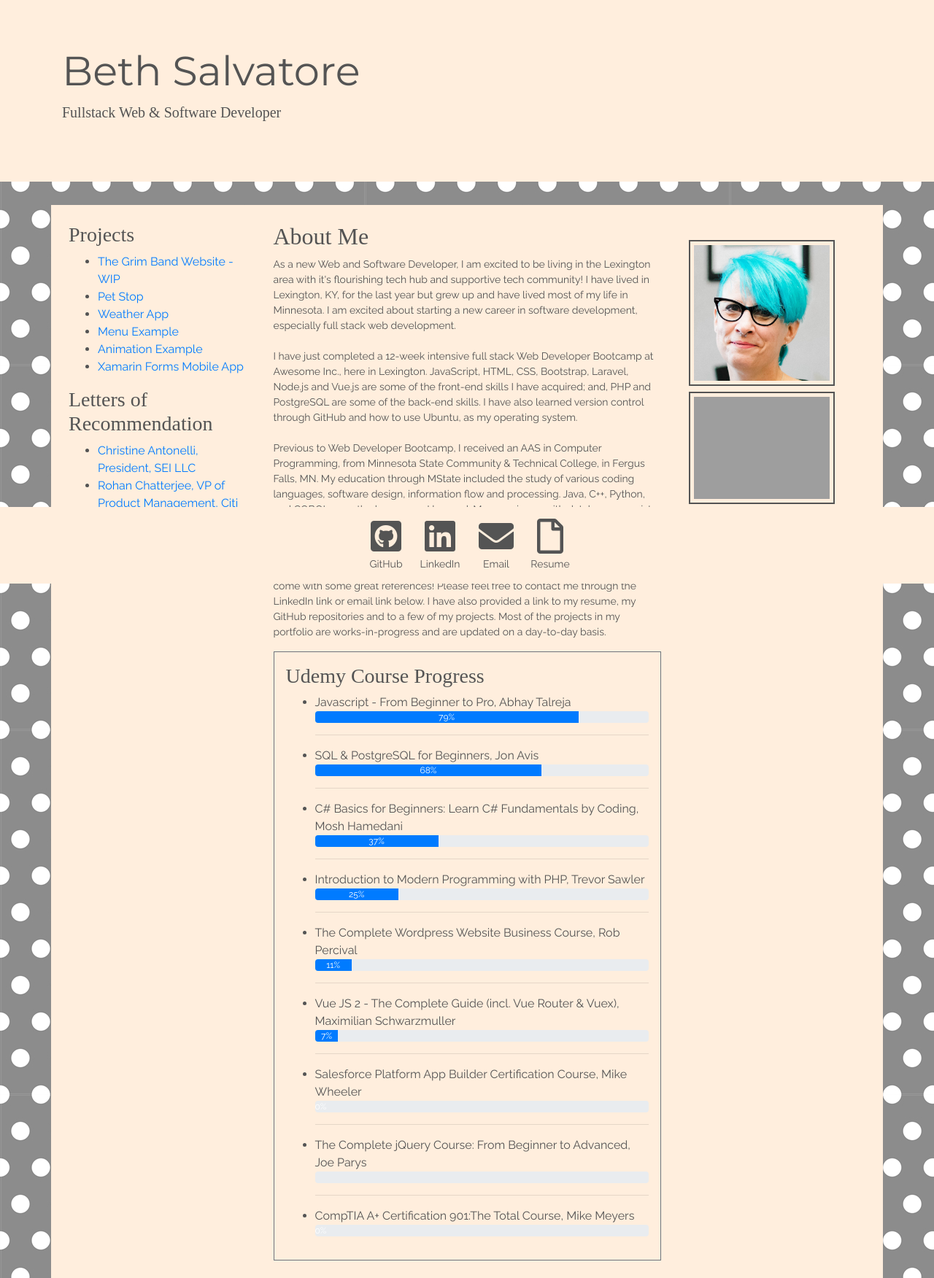
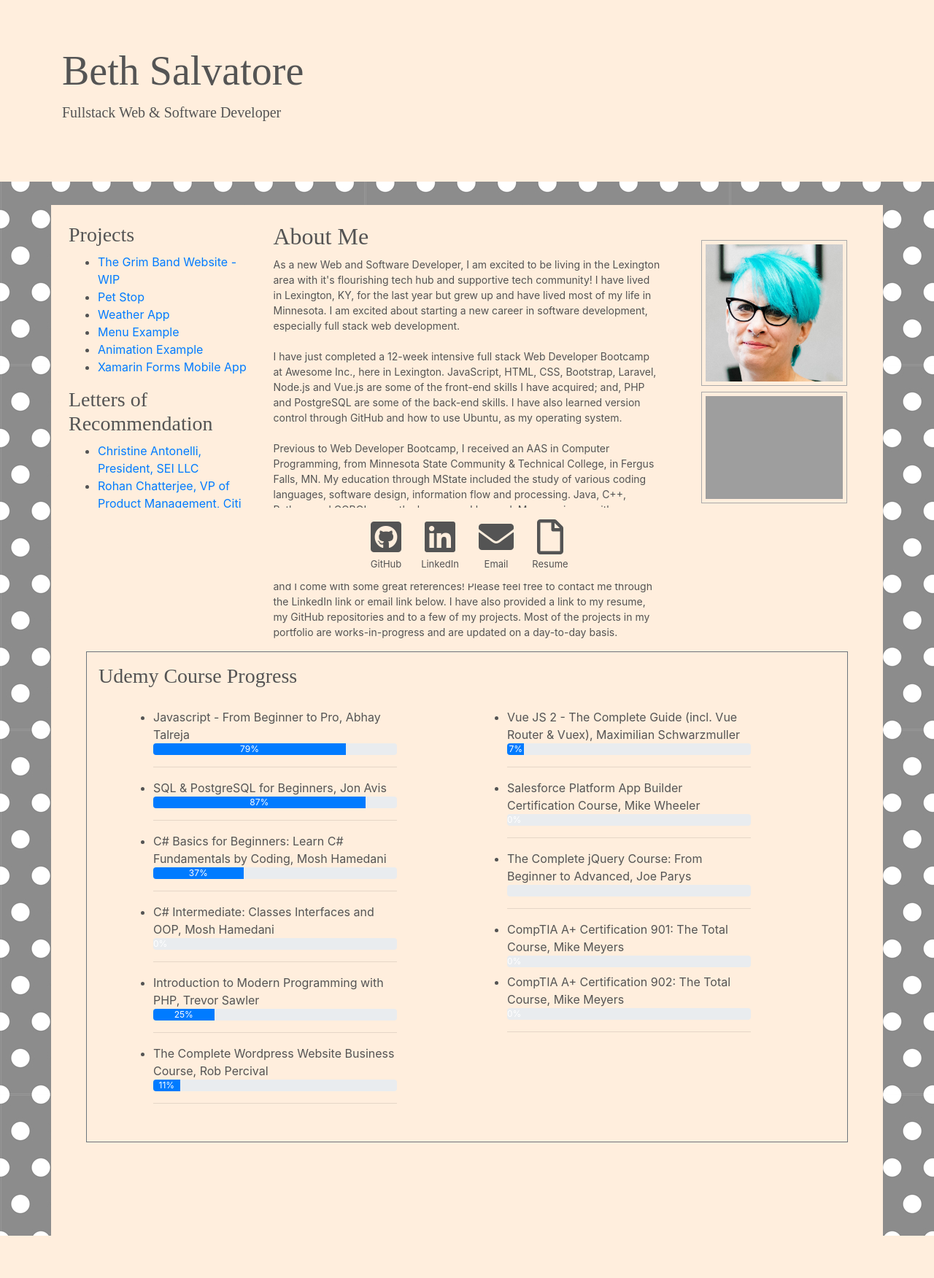
Before and after one commit to BJSalvatore/portfolio, a PHP site: page / in a window 1280 px wide. Shown: the whole page at 73% size. After the commit the page ends 1694 px from the top, so only its background shows below. Run offline with PHP 8.4, Linux system fonts and the light colour scheme; some libraries are stand-ins or nearby versions; grey boxes are pictures that could not be loaded.

Commit message:
fixes issue with columns of courses. makes application more fluid.

```diff
--- a/app/css/main.css
+++ b/app/css/main.css
@@ -1,29 +1,16 @@
-body {
-   font-family: 'Raleway', sans-serif;
-   color: #545454;
- }
-
- p{
-   font-size: 14px;
- }
-
- h1{
-  font-family: 'Montserrat', sans-serif;
-  text-align: left;
-  color: #545454;
- }
-
- h3{
-    font-family: 'Montserrat', sans-serif;
-    font-weight: 500;
-    color: #545454;
- }
-
 img{
   padding: 5px;
-  border-style: solid;
-  border-width: 2px;
-  border-color: #545454;
+  border: 1px solid #A9A9A9;
+}
+
+li{
+	color: #545454;
+}
+
+.my-flex-box{
+  width: 100%;
+  height: auto;
+  padding: 20px;
 }
 
 .counter-item{
@@ -33,7 +20,7 @@ img{
 }
 
 .footer {
-    position: fixed;
+    position: sticky;
     left: 0;
     bottom: 0;
     width: 100%;
--- a/app/index.html
+++ b/app/index.html
@@ -3,12 +3,49 @@
 <html>
 <head>
 	<meta charset="UTF-8">
+	<meta name="viewport" content="width=device-width, initial-scale=1">
 	<title>Beth's Portfolio</title>
 	<link rel="stylesheet" href="https://stackpath.bootstrapcdn.com/bootstrap/4.1.1/css/bootstrap.min.css" integrity="sha384-WskhaSGFgHYWDcbwN70/dfYBj47jz9qbsMId/iRN3ewGhXQFZCSftd1LZCfmhktB" crossorigin="anonymous">
 	<link rel="stylesheet" href="https://use.fontawesome.com/releases/v5.2.0/css/all.css" integrity="sha384-hWVjflwFxL6sNzntih27bfxkr27PmbbK/iSvJ+a4+0owXq79v+lsFkW54bOGbiDQ" crossorigin="anonymous">
 	<link href="https://fonts.googleapis.com/css?family=Montserrat|Raleway" rel="stylesheet">
 	<link rel="stylesheet" type="text/css" href="main.css">
 </head>
+
+<style>
+
+img{
+  padding: 5px;
+  border: 1px solid #A9A9A9;
+}
+
+li{
+	color: #545454;
+}
+
+.my-flex-box{
+  width: 100%;
+  height: auto;
+  padding: 20px;
+}
+
+.counter-item{
+  height: 20px;
+  width: auto;
+  background-color: #cccccc;
+}
+
+.footer {
+    position: sticky;
+    left: 0;
+    bottom: 0;
+    width: 100%;
+    background-color: #ffeedd;
+    color: #545454;
+    text-align: center;
+}
+</style>
+
+
 <body background="images/graydots.jpg">
 	<div class="jumbotron jumbotron-fluid" style="background-color:#ffeedd; color: #545454; font-family: 'Montserrat;'">
 	  <div class="container">
@@ -51,7 +88,7 @@
 		<div class="col-lg-6">
 			<div class="main">
 				<h2 style="color: #545454; font-family: 'Montserrat;'">About Me</h2>
-				<p style="font-size: 14px;"> As a new Web and Software Developer, I am excited to be living in the Lexington area with it's flourishing tech hub and supportive tech community! I have lived in Lexington, KY, for the last year but grew up and have lived most of my life in Minnesota. I am excited about starting a new career in software development, especially full stack web development.</br></br>
+				<p style="font-size: 14px; color: #545454;"> As a new Web and Software Developer, I am excited to be living in the Lexington area with it's flourishing tech hub and supportive tech community! I have lived in Lexington, KY, for the last year but grew up and have lived most of my life in Minnesota. I am excited about starting a new career in software development, especially full stack web development.</br></br>
 
 				I have just completed a 12-week intensive full stack Web Developer Bootcamp at Awesome Inc., here in Lexington. JavaScript, HTML, CSS, Bootstrap, Laravel, Node.js and Vue.js are some of the front-end skills I have acquired; and, PHP and PostgreSQL are some of the back-end skills. I have also learned version control through GitHub and how to use Ubuntu, as my operating system.</br></br>
 
@@ -59,9 +96,20 @@
 
 				I am looking forward to starting my career in web and software development and I come with some great references! Please feel free to contact me through the LinkedIn link or email link below. I have also provided a link to my resume, my GitHub repositories and to a few of my projects. Most of the projects in my portfolio are works-in-progress and are updated on a day-to-day basis.</p>
 			</div>
-			<div class="panel panel-default border border-secondary">
-  			<div class="panel-body p-3">
+		</div>
+		<div class="col-lg-3">
+			<div class="photo d-flex flex-column">
+				<img src="images/Beth_3.jpg" class="mt-4 ml-2 mr-2 align-self-center" style="width:200px; height: auto;"/>
+				<img src="images/Beth_2.png" class="mt-2 mb-4 align-self-center" style="width:200px; height: auto;"/>
+			</div>
+		</div>
+
+		<div id="udemy" class="container">
+			<div class="panel d-flex flex-column panel-default border border-secondary ml-4 mr-4">
+				<div class="panel-body p-3" style="height: auto;">
 					<h3 style="color: #545454; font-family: 'Montserrat;'">Udemy Course Progress</h3>
+						<div class="d-flex flex-row flex-wrap justify-content-start my-flex-box">
+							<div class="col-md-5">
 								<ul>
 									<li>Javascript - From Beginner to Pro, Abhay Talreja</li>
 										<div class="progress mb-2">
@@ -70,12 +118,17 @@
 										<hr>
 									<li>SQL & PostgreSQL for Beginners, Jon Avis</li>
 										<div class="progress mb-2">
-								<div class="progress-bar" role="progressbar" style="width: 68%;" aria-valuenow="68%" aria-valuemin="0" aria-valuemax="100">68%</div>
+											<div class="progress-bar" role="progressbar" style="width: 87%;" aria-valuenow="87%" aria-valuemin="0" aria-valuemax="100">87%</div>
 										</div>
 										<hr>
 									<li>C# Basics for Beginners: Learn C# Fundamentals by Coding, Mosh Hamedani</li>
 										<div class="progress mb-2">
 											<div class="progress-bar" role="progressbar" style="width: 37%;" aria-valuenow="37%" aria-valuemin="0" aria-valuemax="100">37%</div>
+										</div>
+										<hr>
+									<li>C# Intermediate: Classes Interfaces and OOP, Mosh Hamedani</li>
+										<div class="progress mb-2">
+											<div class="progress-bar" role="progressbar" style="width: 0%;" aria-valuenow="0%" aria-valuemin="0" aria-valuemax="100">0%</div>
 										</div>
 										<hr>
 									<li>Introduction to Modern Programming with PHP, Trevor Sawler</li>
@@ -88,6 +141,11 @@
 										<div class="progress-bar" role="progressbar" style="width: 11%;" aria-valuenow="11%" aria-valuemin="0" aria-valuemax="100">11%</div>
 									</div>
 									<hr>
+								</ul>
+							</div>
+
+							<div class="col-md-5 offset-md-1">
+								<ul>
 									<li>Vue JS 2 - The Complete Guide (incl. Vue Router & Vuex), Maximilian Schwarzmuller</li>
 										<div class="progress mb-2">
 											<div class="progress-bar" role="progressbar" style="width: 7%;" aria-valuenow="7%" aria-valuemin="0" aria-valuemax="100">7%</div>
@@ -103,22 +161,23 @@
 											<div class="progress-bar" role="progressbar" style="width: 0%;" aria-valuenow="78%" aria-valuemin="0" aria-valuemax="100"></div>
 										</div>
 										<hr>
-						<li>CompTIA A+ Certification 901:The Total Course, Mike Meyers</li>
+									<li>CompTIA A+ Certification 901: The Total Course, Mike Meyers</li>
 										<div class="progress mb-2">
 											<div class="progress-bar" role="progressbar" style="width: 0%;" aria-valuenow="0%" aria-valuemin="0" aria-valuemax="100">0%</div>
 										</div>
+									<li>CompTIA A+ Certification 902: The Total Course, Mike Meyers</li>
+										<div class="progress mb-2">
+											<div class="progress-bar" role="progressbar" style="width: 0%;" aria-valuenow="0%" aria-valuemin="0" aria-valuemax="100">0%</div>
+										</div>
+										<hr>
 									</ul>
 								</div>
-			</div>
-		</div>
-			<div class="col-lg-3">
-				<div class="photo">
-					<img src="images/Beth_3.jpg" class="mt-4 ml-2 mr-2" style="width:200px; height: auto;"/>
-					<img src="images/Beth_2.png" class="m-2" style="width:200px; height: auto;"/>
-				</div>
-			</div>
-	</div>
-	<div class="footer d-flex justify-content-center">
+						</div> <!-- end row -->
+					</div> <!-- end panel-body -->
+				</div> <!-- end panel -->
+			</div> <!--end container -->
+
+	<div class="footer d-flex justify-content-center" style="width: 100%">
 		<div class="text-center mt-0">
 			<a href="https://github.com/demoncowgirl"><i class="fab fa-github-square fa-3x pr-3 pl-3 pt-3 pb-1" style="color: #545454"></i></a>
 			<font size="2"><p>GitHub</p></font>
```
Also changed, not shown: dist/index.html (+74 -15 lines). Lines whose indentation alone changed are shown as unchanged.
